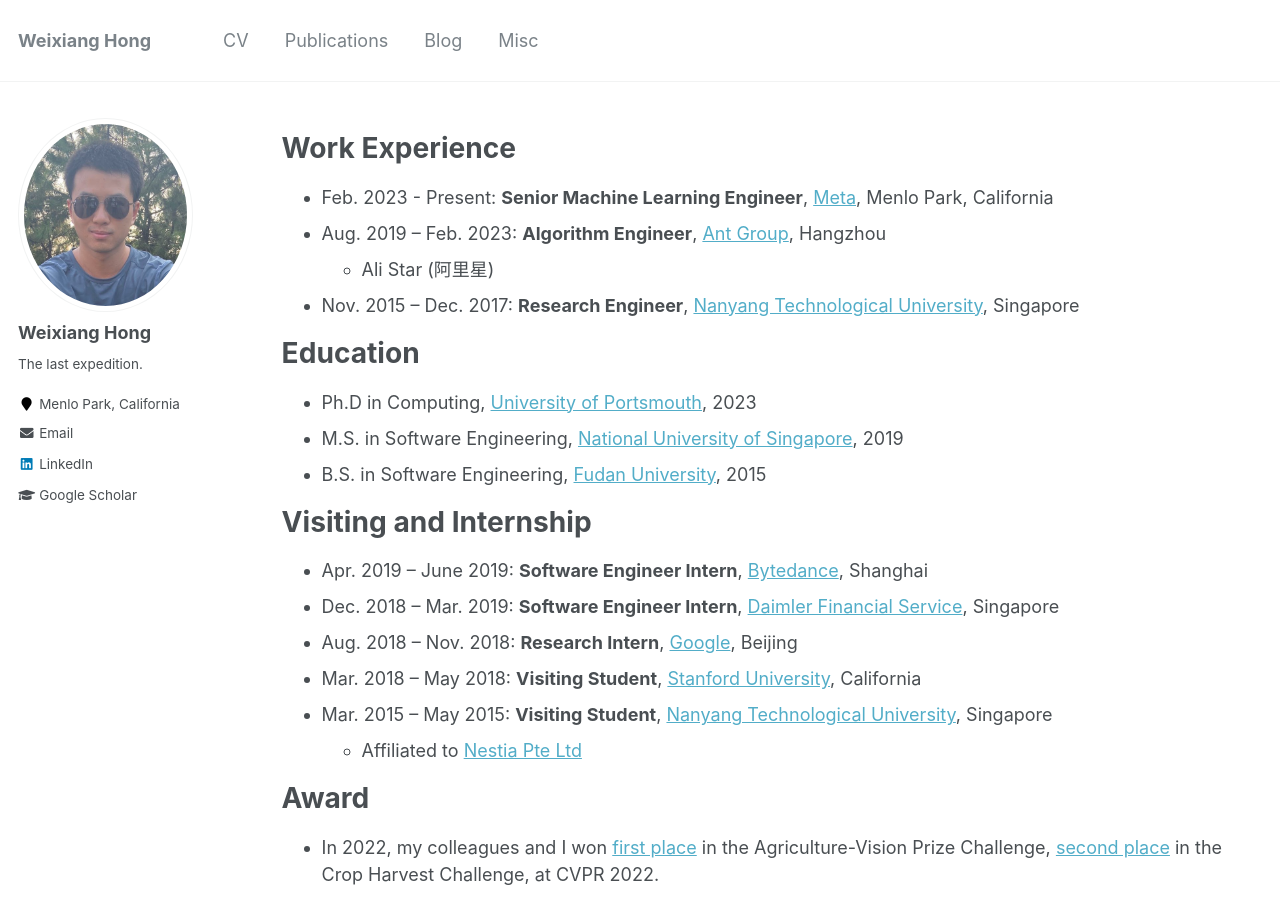
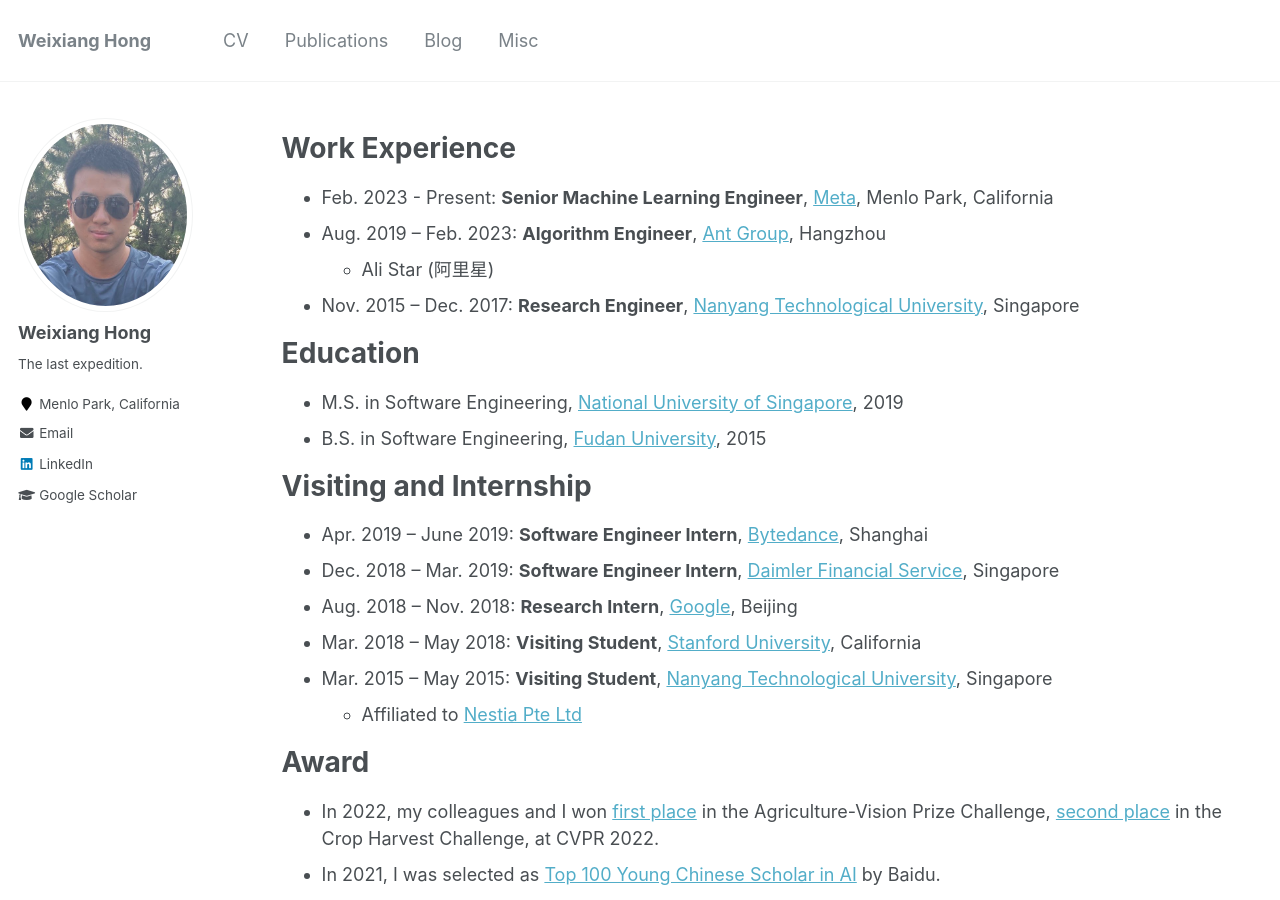
Before and after one commit to weixianghong/weixianghong.github.io, a Jekyll site: the page built from _pages/cv.md, in a window 1280 px wide and 900 px high. Built offline with Jekyll 4.4.1, drawn with Linux system fonts in a browser that asks for light colours.

Commit message:
hide phd

```diff
--- a/_pages/cv.md
+++ b/_pages/cv.md
@@ -17,7 +17,6 @@
 
 Education
 ======
-* Ph.D in Computing, [University of Portsmouth](https://researchportal.port.ac.uk/en/studentTheses/approximate-nearest-neighbor-search-with-hashing-and-quantization), 2023
 * M.S. in Software Engineering, [National University of Singapore](https://nus-csm.symplicity.com/profiles/weixiang.hong), 2019
 * B.S. in Software Engineering, [Fudan University](http://fdjpkc.fudan.edu.cn/d201348/13198/list.htm), 2015
 
```
